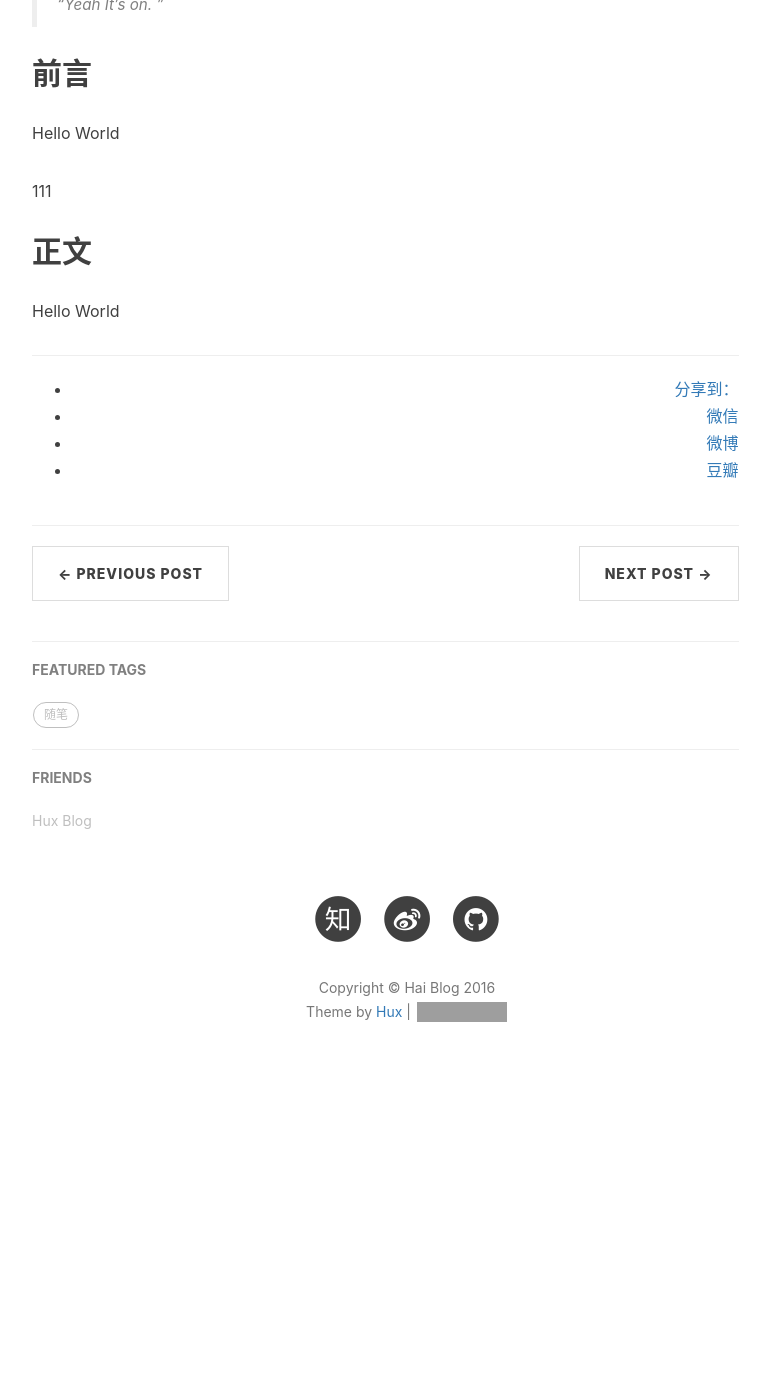
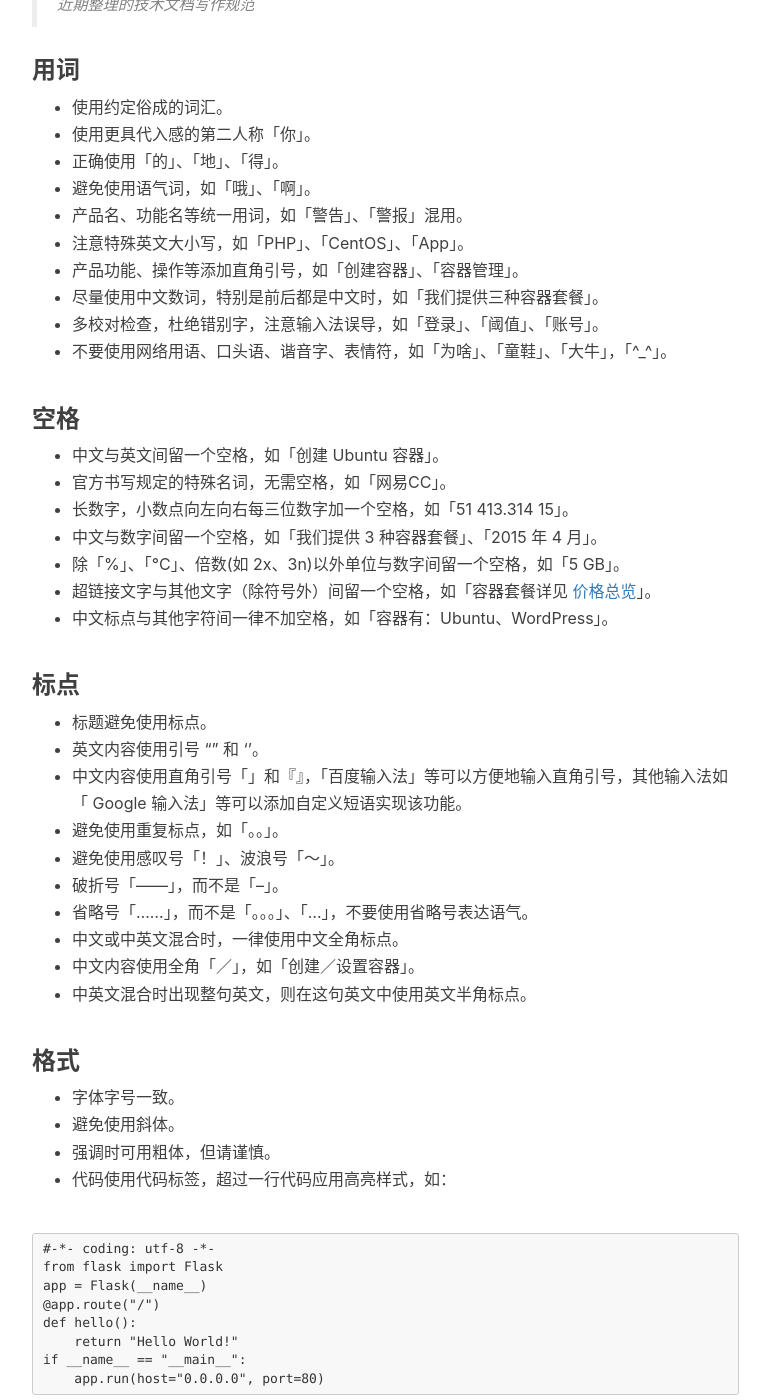
Before and after one commit to zqhai/zqhai.github.io, a Jekyll site: the page built from _posts/2016-04-29-writing.markdown, in a window 1280 px wide and 1400 px high, scrolled down 581 px. Shown: the whole window, without its empty margins (233-1003 px from the left). Built offline with Jekyll 4.4.1, drawn with Linux system fonts in a browser that asks for light colours; nearby versions of some CDN libraries; comment, search, counter and statistics services are not loaded; before the commit the page ends 1697 px from its top, so only the background shows below that; some of the changed text lies outside the part shown; grey boxes are pictures that could not be loaded.

Commit message:
add technical-writing

````diff
--- a/_posts/2016-04-29-writing.markdown
+++ b/_posts/2016-04-29-writing.markdown
@@ -3,22 +3,85 @@
 title:      "技术文档规范"
 subtitle:   " \"咬文嚼字\""
 date:       2016-04-29 00:00:00
-author:     "hai"
+author:     "Hai"
 header-img: "img/post-head/20160429.jpg"
 tags:
-    - 随笔
+    - 技术写作
 ---
 
-> “Yeah It's on. ”
+
+> 近期整理的技术文档写作规范
+
+### 用词
+
+* 使用约定俗成的词汇。
+* 使用更具代入感的第二人称「你」。
+* 正确使用「的」、「地」、「得」。
+* 避免使用语气词，如「哦」、「啊」。
+* 产品名、功能名等统一用词，如「警告」、「警报」混用。
+* 注意特殊英文大小写，如「PHP」、「CentOS」、「App」。
+* 产品功能、操作等添加直角引号，如「创建容器」、「容器管理」。
+* 尽量使用中文数词，特别是前后都是中文时，如「我们提供三种容器套餐」。
+* 多校对检查，杜绝错别字，注意输入法误导，如「登录」、「阈值」、「账号」。
+* 不要使用网络用语、口头语、谐音字、表情符，如「为啥」、「童鞋」、「大牛」，「^_^」。
 
 
-## 前言
+### 空格
 
-Hello World
+* 中文与英文间留一个空格，如「创建 Ubuntu 容器」。
+* 官方书写规定的特殊名词，无需空格，如「网易CC」。
+* 长数字，小数点向左向右每三位数字加一个空格，如「51 413.314 15」。
+* 中文与数字间留一个空格，如「我们提供 3 种容器套餐」、「2015 年 4 月」。
+* 除「%」、「°C」、倍数(如 2x、3n)以外单位与数字间留一个空格，如「5 GB」。
+* 超链接文字与其他文字（除符号外）间留一个空格，如「容器套餐详见 [价格总览](https://c.163.com/price)」。
+* 中文标点与其他字符间一律不加空格，如「容器有：Ubuntu、WordPress」。
 
-111
+### 标点
 
+* 标题避免使用标点。
+* 英文内容使用引号 “” 和 ‘’。
+* 中文内容使用直角引号「」和『』，「百度输入法」等可以方便地输入直角引号，其他输入法如「 Google 输入法」等可以添加自定义短语实现该功能。
+* 避免使用重复标点，如「。。」。
+* 避免使用感叹号「！」、波浪号「～」。
+* 破折号「——」，而不是「--」。
+* 省略号「……」，而不是「。。。」、「...」，不要使用省略号表达语气。
+* 中文或中英文混合时，一律使用中文全角标点。
+* 中文内容使用全角「／」，如「创建／设置容器」。
+* 中英文混合时出现整句英文，则在这句英文中使用英文半角标点。
 
-## 正文
+### 格式
 
-Hello World
+* 字体字号一致。
+* 避免使用斜体。
+* 强调时可用粗体，但请谨慎。
+* 代码使用代码标签，超过一行代码应用高亮样式，如：
+
+```Python
+#-*- coding: utf-8 -*-
+from flask import Flask
+app = Flask(__name__)
+@app.route("/")
+def hello():
+    return "Hello World!"
+if __name__ == "__main__":
+    app.run(host="0.0.0.0", port=80)
+```
+
+### 列表
+
+* 善用有序／无序列表，但注意区别。
+* 易读的普通段落，避免使用使用列表。
+* 不要在列表中留空行。
+* 列表元素小于五个字符，则不需要结尾标点符号。
+* 若元素为整句，则以句号结尾。
+* 若元素为句子片段，则列表通常以引导片段起头，并以冒号结尾。列表中各元素须以分号结尾，最后一个元素则使用句号。
+
+### 段落
+
+* 除专有名词外，句首英文大写，如「iOS」。
+* 段首无需空格，不使用段首缩进，段落间使用一个空行隔开。
+* 保持段意单一性，一个段落表达完一层意思后，另起新段落。
+
+### 图片
+* 有时候，一图胜千言；有时候，图片是累赘，避免使用可选图片。
+* 我们支持图片名称搜索，请使用统一的命名规则（文档标题-图片细节），如「容器数据库助手-容器列表」。
````
